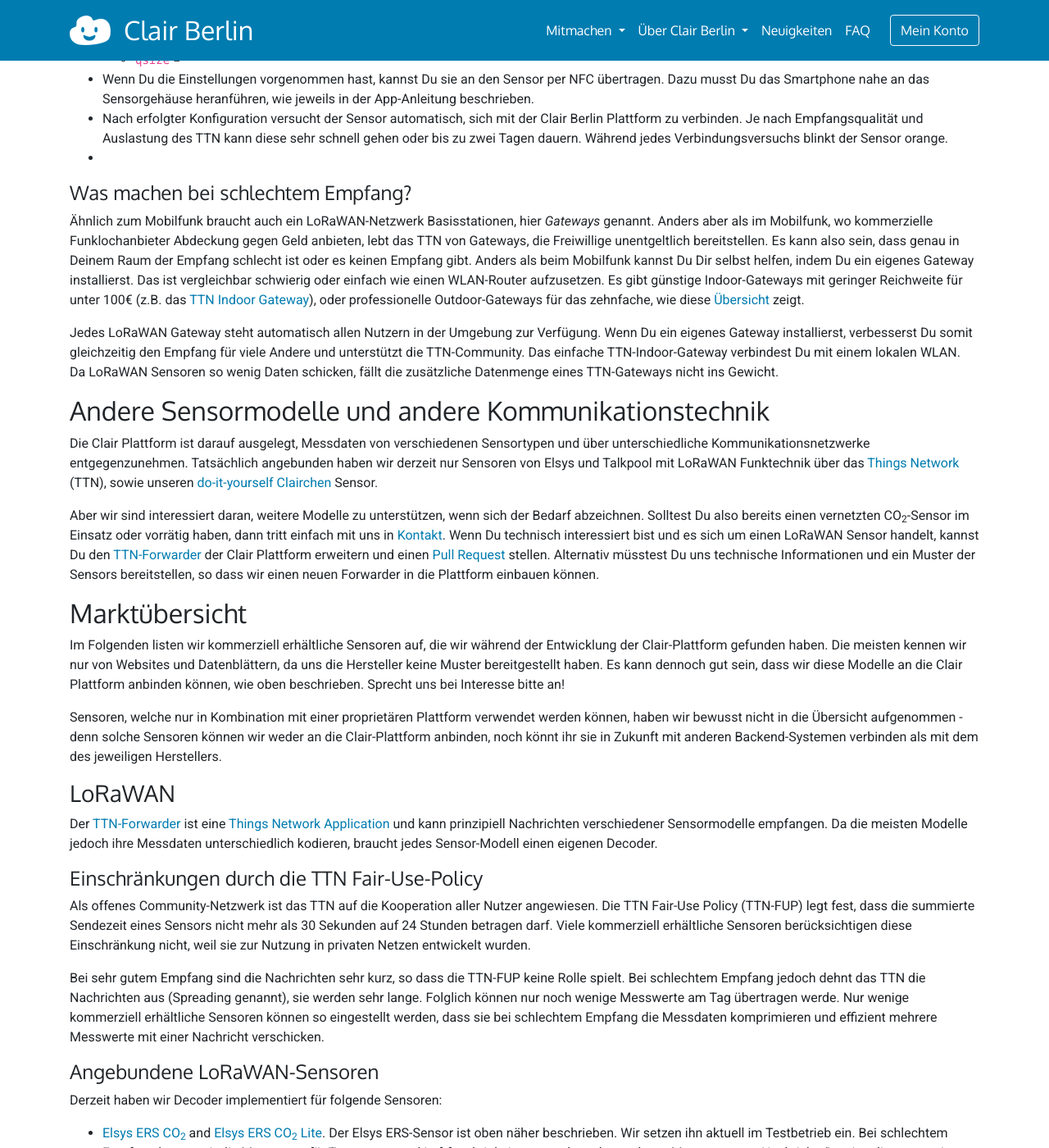
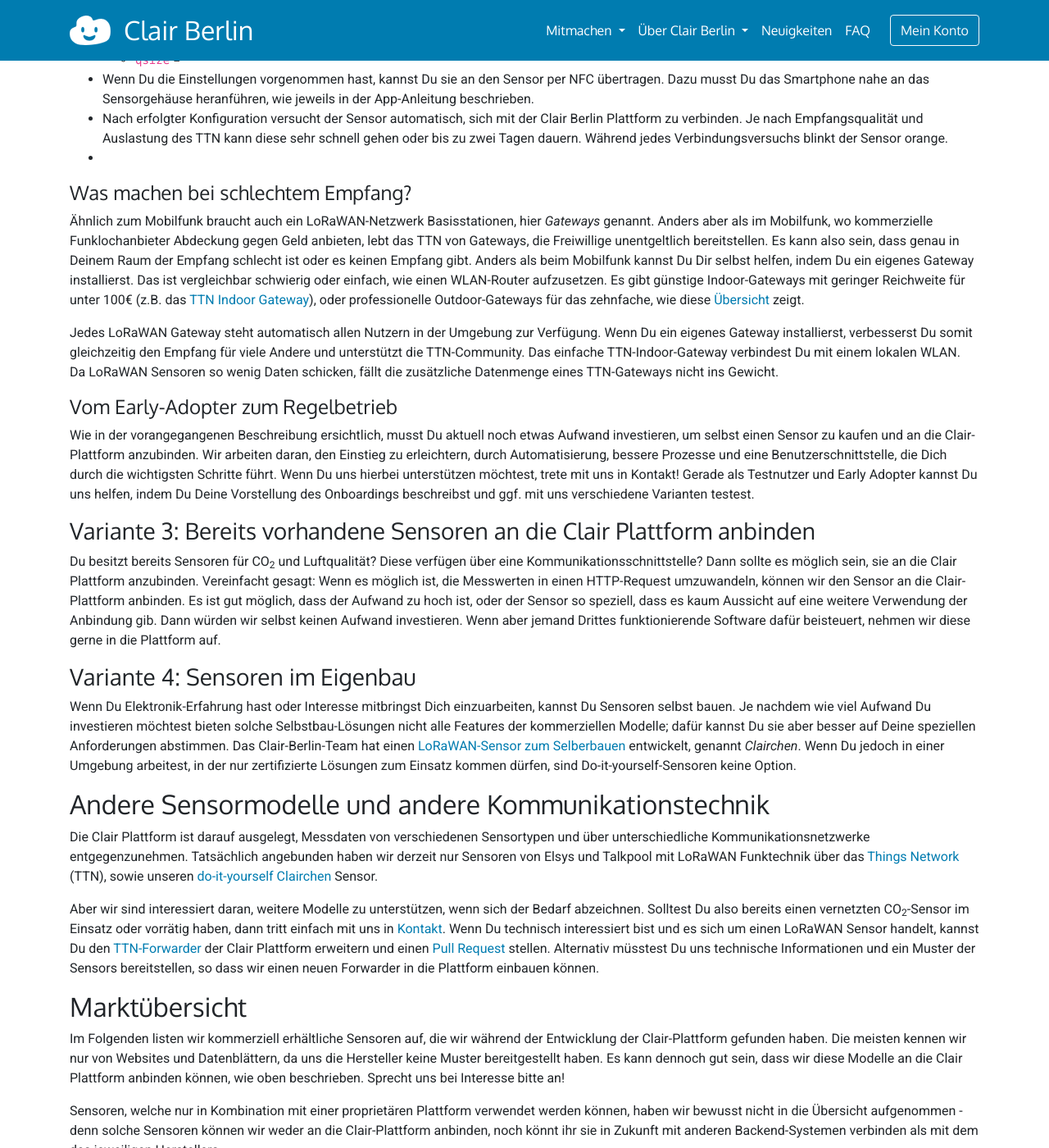
Before and after one commit to ClairBerlin/clair-website, a Jekyll site: the page built from sensoren.md, in a window 1280 px wide and 1400 px high, scrolled down 1810 px. Shown: the whole window at 82% size. Built offline with Jekyll 4.4.1, drawn with Linux system fonts in a browser that asks for light colours; some of the changed text lies outside the part shown.

Commit message:
more explanation and some typo fixes

```diff
--- a/sensoren.md
+++ b/sensoren.md
@@ -50,9 +50,21 @@ Zum Selberkonfigurieren benötigst Du ein Smartphone mit [NFC](https://de.wikipe
 
 #### Was machen bei schlechtem Empfang?
 
-Ähnlich zum Mobilfunk braucht auch ein LoRaWAN-Netzwerk Basisstationen, hier _Gateways_ genannt. Anders aber als im Mobilfunk, wo kommerzielle Funklochanbieter Abdeckung gegen Geld anbieten, lebt das TTN von Gateways, die Freiwillige unentgeltlich bereitstellen. Es kann also sein, dass genau in Deinem Raum der Empfang schlecht ist oder es keinen Empfang gibt. Anders als beim Mobilfunk kannst Du Dir selbst helfen, indem Du ein eigenes Gateway installierst. Das ist vergleichbar schwierig oder einfach wie einen WLAN-Router aufzusetzen. Es gibt günstige Indoor-Gateways mit geringer Reichweite für unter 100€ (z.B. das [TTN Indoor Gateway](https://www.thethingsnetwork.org/docs/gateways/thethingsindoor/)), oder professionelle Outdoor-Gateways für das zehnfache, wie diese [Übersicht](https://www.thethingsnetwork.org/docs/gateways/) zeigt.
+Ähnlich zum Mobilfunk braucht auch ein LoRaWAN-Netzwerk Basisstationen, hier _Gateways_ genannt. Anders aber als im Mobilfunk, wo kommerzielle Funklochanbieter Abdeckung gegen Geld anbieten, lebt das TTN von Gateways, die Freiwillige unentgeltlich bereitstellen. Es kann also sein, dass genau in Deinem Raum der Empfang schlecht ist oder es keinen Empfang gibt. Anders als beim Mobilfunk kannst Du Dir selbst helfen, indem Du ein eigenes Gateway installierst. Das ist vergleichbar schwierig oder einfach, wie einen WLAN-Router aufzusetzen. Es gibt günstige Indoor-Gateways mit geringer Reichweite für unter 100€ (z.B. das [TTN Indoor Gateway](https://www.thethingsnetwork.org/docs/gateways/thethingsindoor/)), oder professionelle Outdoor-Gateways für das zehnfache, wie diese [Übersicht](https://www.thethingsnetwork.org/docs/gateways/) zeigt.
 
 Jedes LoRaWAN Gateway steht automatisch allen Nutzern in der Umgebung zur Verfügung. Wenn Du ein eigenes Gateway installierst, verbesserst Du somit gleichzeitig den Empfang für viele Andere und unterstützt die TTN-Community. Das einfache TTN-Indoor-Gateway verbindest Du mit einem lokalen WLAN. Da LoRaWAN Sensoren so wenig Daten schicken, fällt die zusätzliche Datenmenge eines TTN-Gateways nicht ins Gewicht.
+
+#### Vom Early-Adopter zum Regelbetrieb
+
+Wie in der vorangegangenen Beschreibung ersichtlich, musst Du aktuell noch etwas Aufwand investieren, um selbst einen Sensor zu kaufen und an die Clair-Plattform anzubinden. Wir arbeiten daran, den Einstieg zu erleichtern, durch Automatisierung, bessere Prozesse und eine Benutzerschnittstelle, die Dich durch die wichtigsten Schritte führt. Wenn Du uns hierbei unterstützen möchtest, trete mit uns in Kontakt! Gerade als Testnutzer und Early Adopter kannst Du uns helfen, indem Du Deine Vorstellung des Onboardings beschreibst und ggf. mit uns verschiedene Varianten testest.
+
+### Variante 3: Bereits vorhandene Sensoren an die Clair Plattform anbinden
+
+Du besitzt bereits Sensoren für CO<sub>2</sub> und Luftqualität? Diese verfügen über eine Kommunikationsschnittstelle? Dann sollte es möglich sein, sie an die Clair Plattform anzubinden. Vereinfacht gesagt: Wenn es möglich ist, die Messwerten in einen HTTP-Request umzuwandeln, können wir den Sensor an die Clair-Plattform anbinden. Es ist gut möglich, dass der Aufwand zu hoch ist, oder der Sensor so speziell, dass es kaum Aussicht auf eine weitere Verwendung der Anbindung gib. Dann würden wir selbst keinen Aufwand investieren. Wenn aber jemand Drittes funktionierende Software dafür beisteuert, nehmen wir diese gerne in die Plattform auf.
+
+### Variante 4: Sensoren im Eigenbau
+
+Wenn Du Elektronik-Erfahrung hast oder Interesse mitbringst Dich einzuarbeiten, kannst Du Sensoren selbst bauen. Je nachdem wie viel Aufwand Du investieren möchtest bieten solche Selbstbau-Lösungen nicht alle Features der kommerziellen Modelle; dafür kannst Du sie aber besser auf Deine speziellen Anforderungen abstimmen. Das Clair-Berlin-Team hat einen [LoRaWAN-Sensor zum Selberbauen](selbstbau-sensor.md) entwickelt, genannt _Clairchen_. Wenn Du jedoch in einer Umgebung arbeitest, in der nur zertifizierte Lösungen zum Einsatz kommen dürfen, sind Do-it-yourself-Sensoren keine Option.
 
 ## Andere Sensormodelle und andere Kommunikationstechnik
 
```
Also changed, not shown: other parts of sensoren.md (+1 -1 lines).
